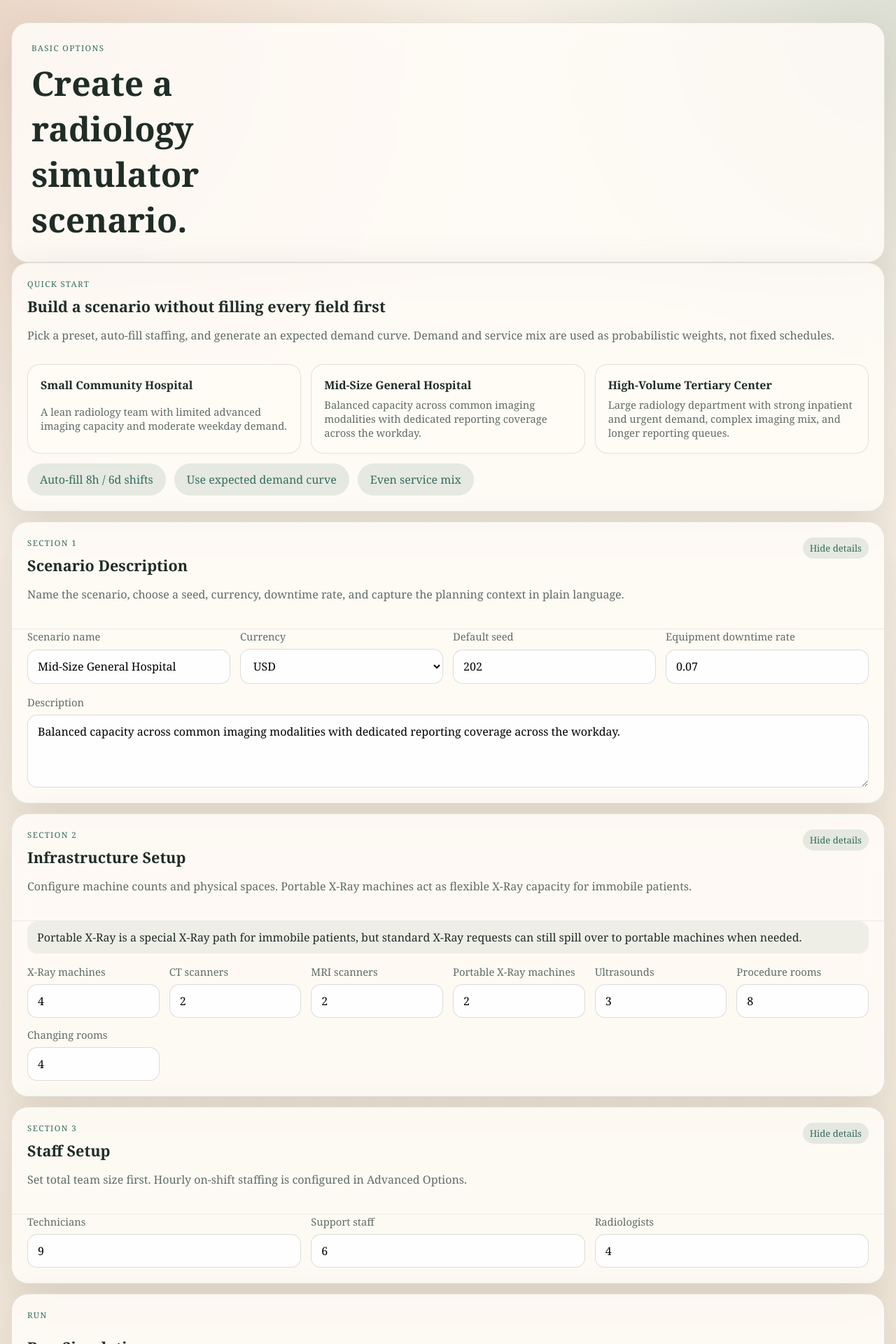
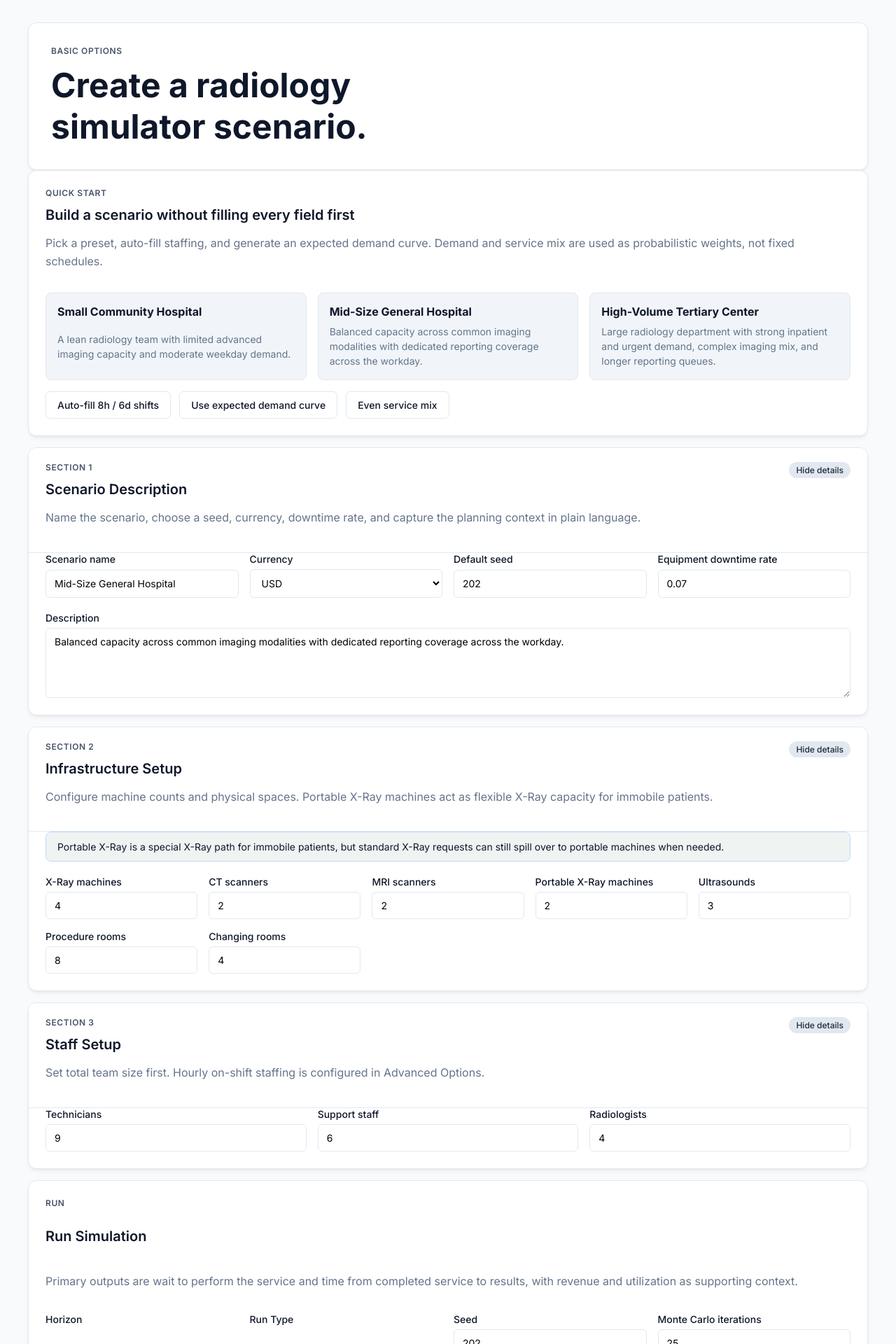
Before and after one commit to SoumilShekdar/radiology-center-sim, a Next.js app: page /scenarios/new in a window 1280 px wide. Shown: the top 1920 px of the page at 70% size. Built offline with nearby package versions, Linux system fonts and the light colour scheme.

Commit message:
update ux to follow a fixed sass style

```diff
--- a/app/globals.css
+++ b/app/globals.css
@@ -1,13 +1,15 @@
 :root {
-  --bg: #f4efe6;
-  --card: rgba(255, 252, 247, 0.86);
-  --card-strong: #fffaf2;
-  --ink: #1f2d26;
-  --muted: #5f6d65;
-  --accent: #b55d38;
-  --accent-2: #356c5c;
-  --line: rgba(31, 45, 38, 0.12);
-  --shadow: 0 18px 60px rgba(56, 39, 23, 0.12);
+  --bg: #f8fafc;
+  --card: #ffffff;
+  --card-strong: #f1f5f9;
+  --ink: #0f172a;
+  --muted: #64748b;
+  --accent: #2563eb;
+  --accent-2: #475569;
+  --line: #e2e8f0;
+  --shadow: 0 4px 6px -1px rgb(0 0 0 / 0.05), 0 2px 4px -2px rgb(0 0 0 / 0.05);
+  --radius: 12px;
+  --radius-sm: 8px;
 }
 
 * {
@@ -15,11 +17,7 @@
 }
 
 html {
-  font-family: Georgia, "Times New Roman", serif;
-  background:
-    radial-gradient(circle at top left, rgba(181, 93, 56, 0.18), transparent 28%),
-    radial-gradient(circle at top right, rgba(53, 108, 92, 0.14), transparent 22%),
-    linear-gradient(180deg, #f8f2e8 0%, #efe5d6 100%);
+  background: var(--bg);
   color: var(--ink);
 }
 
@@ -40,8 +38,23 @@ textarea {
   font: inherit;
 }
 
+/* Spinner */
+.loading-spinner {
+  width: 40px;
+  height: 40px;
+  margin: 0 auto;
+  border: 3px solid var(--line);
+  border-top-color: var(--accent);
+  border-radius: 50%;
+  animation: spin 1s linear infinite;
+}
+
+@keyframes spin {
+  to { transform: rotate(360deg); }
+}
+
 .page-shell {
-  width: min(1400px, calc(100vw - 32px));
+  width: min(1200px, calc(100vw - 32px));
   margin: 0 auto;
   padding: 32px 0 64px;
 }
@@ -61,36 +74,38 @@ textarea {
   background: var(--card);
   border: 1px solid var(--line);
   box-shadow: var(--shadow);
-  backdrop-filter: blur(12px);
-  border-radius: 24px;
+  border-radius: var(--radius);
 }
 
 .hero-card {
-  padding: 28px;
+  padding: 32px;
 }
 
 .panel {
-  padding: 22px;
+  padding: 24px;
 }
 
 .eyebrow {
-  letter-spacing: 0.12em;
+  letter-spacing: 0.05em;
   text-transform: uppercase;
-  font-size: 0.72rem;
+  font-size: 0.75rem;
+  font-weight: 600;
   color: var(--accent-2);
-  margin-bottom: 10px;
+  margin-bottom: 12px;
 }
 
 .hero h1 {
-  font-size: clamp(2.5rem, 5vw, 4.8rem);
-  line-height: 0.94;
-  margin: 0 0 12px;
-  max-width: 10ch;
+  font-size: clamp(2.5rem, 5vw, 4rem);
+  line-height: 1.1;
+  font-weight: 700;
+  margin: 0 0 16px;
+  letter-spacing: -0.02em;
 }
 
 .hero p,
 .muted {
   color: var(--muted);
+  line-height: 1.6;
 }
 
 .grid-2,
@@ -98,7 +113,7 @@ textarea {
 .metric-grid,
 .dashboard-grid {
   display: grid;
-  gap: 18px;
+  gap: 16px;
 }
 
 .grid-2 {
@@ -117,26 +132,29 @@ textarea {
 
 .stack {
   display: grid;
-  gap: 14px;
+  gap: 16px;
 }
 
 .section-title {
-  font-size: 1.35rem;
+  font-size: 1.25rem;
+  font-weight: 600;
   margin: 0 0 8px;
 }
 
 .field-grid {
   display: grid;
   grid-template-columns: repeat(auto-fit, minmax(180px, 1fr));
-  gap: 14px;
+  gap: 16px;
 }
 
 .micro-grid {
   grid-template-columns: repeat(auto-fit, minmax(120px, 1fr));
+  gap: 12px;
 }
 
 .compact-grid {
   grid-template-columns: 140px 1fr 1fr;
+  gap: 12px;
 }
 
 .hours-grid,
@@ -144,7 +162,7 @@ textarea {
 .service-config-grid,
 .preset-grid {
   display: grid;
-  gap: 14px;
+  gap: 16px;
 }
 
 .preset-grid {
@@ -156,27 +174,30 @@ textarea {
   display: grid;
   gap: 8px;
   width: 100%;
-  padding: 18px;
-  border-radius: 18px;
+  padding: 16px;
+  border-radius: var(--radius-sm);
   border: 1px solid var(--line);
-  background: rgba(255, 251, 245, 0.94);
-  box-shadow: none;
+  background: var(--card-strong);
   color: var(--ink);
   cursor: pointer;
+  transition: border-color 150ms ease;
+}
+
+.preset-card:hover {
+  border-color: var(--accent);
 }
 
 .preset-card span {
   color: var(--muted);
-  font-size: 0.92rem;
-  line-height: 1.35;
+  font-size: 0.875rem;
+  line-height: 1.5;
 }
 
 .config-section {
   background: var(--card);
   border: 1px solid var(--line);
   box-shadow: var(--shadow);
-  backdrop-filter: blur(12px);
-  border-radius: 24px;
+  border-radius: var(--radius);
   overflow: hidden;
 }
 
@@ -186,12 +207,19 @@ textarea {
   align-items: flex-start;
   justify-content: space-between;
   gap: 16px;
-  padding: 22px;
+  padding: 20px 24px;
   cursor: pointer;
+  background: var(--card);
 }
 
 .config-summary::-webkit-details-marker {
   display: none;
+}
+
+.config-toggle {
+  font-size: 0.875rem;
+  font-weight: 500;
+  color: var(--accent);
 }
 
 .config-toggle::after {
@@ -203,33 +231,30 @@ textarea {
 }
 
 .config-summary .section-title {
-  margin-bottom: 6px;
+  margin-bottom: 4px;
 }
 
 .section-body {
   display: grid;
-  gap: 16px;
-  padding: 0 22px 22px;
-  border-top: 1px solid rgba(31, 45, 38, 0.08);
+  gap: 20px;
+  padding: 0 24px 24px;
+  border-top: 1px solid var(--line);
+}
+
+.hours-row,
+.rotation-group {
+  padding: 16px;
+  border-radius: var(--radius-sm);
+  background: var(--card-strong);
+  border: 1px solid var(--line);
 }
 
 .hours-row {
   align-items: end;
-  padding: 14px;
-  border-radius: 18px;
-  background: rgba(255, 251, 245, 0.72);
-  border: 1px solid rgba(31, 45, 38, 0.08);
 }
 
 .staff-grid {
   grid-template-columns: repeat(auto-fit, minmax(110px, 1fr));
-}
-
-.rotation-group {
-  padding: 16px;
-  border-radius: 18px;
-  background: rgba(255, 251, 245, 0.68);
-  border: 1px solid rgba(31, 45, 38, 0.08);
 }
 
 .service-config-grid {
@@ -238,38 +263,50 @@ textarea {
 
 .field {
   display: grid;
-  gap: 8px;
+  gap: 6px;
 }
 
 .field label {
-  font-size: 0.92rem;
-  color: var(--muted);
+  font-size: 0.875rem;
+  font-weight: 500;
+  color: var(--ink);
 }
 
 .helper-copy,
 .shift-summary {
   color: var(--muted);
-  font-size: 0.85rem;
+  font-size: 0.875rem;
 }
 
 .shift-summary {
-  padding: 10px 14px;
-  border-radius: 14px;
-  background: rgba(53, 108, 92, 0.08);
+  padding: 12px 16px;
+  border-radius: var(--radius-sm);
+  background: #f1f5f9;
+  color: #334155;
 }
 
 .field input,
 .field textarea,
 .field select {
   width: 100%;
-  border-radius: 14px;
-  border: 1px solid rgba(31, 45, 38, 0.16);
-  background: rgba(255, 255, 255, 0.85);
-  padding: 12px 14px;
+  border-radius: 6px;
+  border: 1px solid var(--line);
+  background: var(--card);
+  padding: 10px 12px;
+  font-size: 0.875rem;
+  transition: border-color 150ms ease, box-shadow 150ms ease;
+}
+
+.field input:focus,
+.field textarea:focus,
+.field select:focus {
+  outline: none;
+  border-color: var(--accent);
+  box-shadow: 0 0 0 2px rgba(37, 99, 235, 0.2);
 }
 
 .field textarea {
-  min-height: 104px;
+  min-height: 100px;
   resize: vertical;
 }
 
@@ -281,63 +318,98 @@ textarea {
 }
 
 .button,
-.secondary-button {
+.secondary-button,
+.danger-button {
   display: inline-flex;
   align-items: center;
   justify-content: center;
-  border-radius: 999px;
-  border: none;
+  border-radius: 6px;
+  border: 1px solid transparent;
   cursor: pointer;
-  padding: 12px 18px;
-  transition: transform 120ms ease, opacity 120ms ease;
+  padding: 10px 16px;
+  font-weight: 500;
+  font-size: 0.875rem;
+  transition: all 150ms ease;
   width: fit-content;
   max-width: 100%;
 }
 
 .button {
-  background: linear-gradient(120deg, var(--accent), #d58e56);
+  background: var(--accent);
   color: white;
 }
 
-.secondary-button {
-  background: rgba(53, 108, 92, 0.12);
-  color: var(--accent-2);
+.button:hover:not(:disabled) {
+  background: #1d4ed8;
 }
 
-.button:hover,
-.secondary-button:hover {
-  transform: translateY(-1px);
+.secondary-button {
+  background: var(--card);
+  border-color: var(--line);
+  color: var(--ink);
+}
+
+.secondary-button:hover:not(:disabled) {
+  background: var(--card-strong);
+}
+
+.danger-button {
+  background: #fee2e2;
+  color: #b91c1c;
+}
+
+.danger-button:hover:not(:disabled) {
+  background: #fecaca;
+}
+
+.button:disabled,
+.secondary-button:disabled,
+.danger-button:disabled {
+  opacity: 0.6;
+  cursor: not-allowed;
 }
 
 .scenario-card {
-  padding: 18px;
-  border-radius: 20px;
+  padding: 20px;
+  border-radius: var(--radius);
   border: 1px solid var(--line);
-  background: rgba(255, 251, 245, 0.92);
+  background: var(--card);
+  box-shadow: var(--shadow);
+  transition: transform 150ms ease, box-shadow 150ms ease;
+}
+
+.scenario-card:hover {
+  transform: translateY(-2px);
+  box-shadow: 0 10px 15px -3px rgb(0 0 0 / 0.1), 0 4px 6px -4px rgb(0 0 0 / 0.1);
 }
 
 .scenario-card h3,
 .metric-card h3,
 .table-card h3 {
   margin-top: 0;
+  font-size: 1.125rem;
+  font-weight: 600;
 }
 
 .metric-card {
-  padding: 18px;
+  padding: 20px;
 }
 
 .metric-value {
   font-size: 2rem;
-  margin: 8px 0;
+  font-weight: 700;
+  margin: 4px 0 8px;
+  letter-spacing: -0.02em;
 }
 
 .tag {
   display: inline-flex;
-  padding: 6px 10px;
-  border-radius: 999px;
-  font-size: 0.82rem;
-  color: var(--accent-2);
-  background: rgba(53, 108, 92, 0.12);
+  padding: 4px 10px;
+  border-radius: 9999px;
+  font-size: 0.75rem;
+  font-weight: 500;
+  color: #1e293b;
+  background: #e2e8f0;
 }
 
 .table-card {
@@ -348,20 +420,31 @@ textarea {
 table {
   width: 100%;
   border-collapse: collapse;
+  font-size: 0.875rem;
+}
+
+th {
+  font-weight: 600;
+  color: var(--muted);
+  border-bottom: 2px solid var(--line);
 }
 
 th,
 td {
   text-align: left;
-  padding: 10px 8px;
+  padding: 12px 16px;
   border-bottom: 1px solid var(--line);
+}
+
+tbody tr:hover {
+  background: var(--card-strong);
 }
 
 .chart {
   width: 100%;
   min-height: 260px;
-  border-radius: 20px;
-  background: rgba(255, 251, 245, 0.8);
+  border-radius: var(--radius);
+  background: var(--card);
   border: 1px solid var(--line);
   padding: 16px;
 }
@@ -372,15 +455,15 @@ td {
   gap: 8px;
   align-items: flex-end;
   min-height: 220px;
-  padding: 18px 16px 12px;
-  border-radius: 20px;
-  background: rgba(255, 251, 245, 0.86);
+  padding: 20px 16px 12px;
+  border-radius: var(--radius);
+  background: var(--card-strong);
   border: 1px solid var(--line);
 }
 
 .demand-bar-group {
   display: grid;
-  gap: 8px;
+  gap: 6px;
   justify-items: center;
 }
 
@@ -397,19 +480,19 @@ td {
 
 .demand-bar-fill {
   width: 100%;
-  border-radius: 14px 14px 6px 6px;
-  background: linear-gradient(180deg, #d58e56 0%, #b55d38 100%);
+  border-radius: 4px;
+  background: var(--accent);
   min-height: 10px;
-  transition: transform 120ms ease, opacity 120ms ease;
+  transition: transform 150ms ease, opacity 150ms ease, background-color 150ms ease;
 }
 
 .demand-bar-button:hover .demand-bar-fill {
-  transform: translateY(-2px);
-  opacity: 0.92;
+  background: #1d4ed8;
 }
 
 .demand-bar-label {
-  font-size: 0.78rem;
+  font-size: 0.75rem;
+  font-weight: 500;
   color: var(--muted);
 }
 
@@ -419,11 +502,12 @@ td {
 }
 
 .empty-state {
-  padding: 28px;
-  border-radius: 24px;
-  border: 1px dashed rgba(31, 45, 38, 0.2);
+  padding: 32px;
+  border-radius: var(--radius);
+  border: 2px dashed var(--line);
   text-align: center;
   color: var(--muted);
+  background: var(--bg);
 }
 
 .inline-form {
@@ -431,10 +515,12 @@ td {
 }
 
 .flash {
-  padding: 12px 14px;
-  border-radius: 14px;
-  background: rgba(181, 93, 56, 0.1);
-  color: #884827;
+  padding: 12px 16px;
+  border-radius: var(--radius-sm);
+  background: #eff6ff;
+  border: 1px solid #bfdbfe;
+  color: #1e3a8a;
+  font-size: 0.875rem;
 }
 
 @media (max-width: 980px) {
@@ -459,12 +545,6 @@ td {
     align-items: flex-start;
   }
 
-  .section-body,
-  .config-summary {
-    padding-left: 16px;
-    padding-right: 16px;
-  }
-
   .service-config-grid,
   .preset-grid {
     grid-template-columns: 1fr;
@@ -473,16 +553,8 @@ td {
 
 @media (max-width: 640px) {
   .page-shell {
-    width: min(100vw - 20px, 1400px);
-    padding-top: 20px;
-  }
-
-  .hero-card,
-  .panel,
-  .config-section,
-  .table-card,
-  .metric-card {
-    border-radius: 18px;
+    width: min(100vw - 32px, 1200px);
+    padding-top: 24px;
   }
 
   .field-grid,
@@ -492,7 +564,8 @@ td {
   }
 
   .button,
-  .secondary-button {
+  .secondary-button,
+  .danger-button {
     width: 100%;
   }
 
--- a/app/layout.tsx
+++ b/app/layout.tsx
@@ -1,5 +1,9 @@
 import type { Metadata } from "next";
+import { Inter } from "next/font/google";
+import { Toaster } from "sonner";
 import "@/app/globals.css";
+
+const inter = Inter({ subsets: ["latin"], display: "swap" });
 
 export const metadata: Metadata = {
   title: "Radiology Department Simulator",
@@ -9,7 +13,10 @@ export const metadata: Metadata = {
 export default function RootLayout({ children }: { children: React.ReactNode }) {
   return (
     <html lang="en">
-      <body>{children}</body>
+      <body className={inter.className}>
+        {children}
+        <Toaster position="top-right" richColors />
+      </body>
     </html>
   );
 }
--- a/components/scenario-editor.tsx
+++ b/components/scenario-editor.tsx
@@ -8,6 +8,7 @@ import { runMonteCarloAction, runSimulationAction, saveScenarioAction } from "@/
 import { SUPPORTED_CURRENCIES } from "@/lib/currency";
 import { DEFAULT_SCENARIO, SAMPLE_SCENARIOS } from "@/lib/sample-scenarios";
 import type { ScenarioInput } from "@/lib/types";
+import { toast } from "sonner";
 
 type Props = {
   initialScenario: ScenarioInput;
@@ -172,15 +173,14 @@ export function ScenarioEditor({ initialScenario, mode, viewMode }: Props) {
   const router = useRouter();
   const [scenario, setScenario] = useState<ScenarioInput>(initialScenario);
   const [isSaving, setIsSaving] = useState(false);
-  const [flash, setFlash] = useState<string | null>(null);
   const [queuedRunId, setQueuedRunId] = useState<string | null>(null);
   const [runSeedManuallyEdited, setRunSeedManuallyEdited] = useState(false);
-  const [activeRunKind, setActiveRunKind] = useState<"seed" | "random" | "montecarlo" | null>(null);
   const [isRunPending, startRunTransition] = useTransition();
   const [runConfig, setRunConfig] = useState({
     horizonDays: 7,
     seed: initialScenario.seedDefault,
-    monteCarloIterations: 25
+    monteCarloIterations: 25,
+    runType: "seed" as "seed" | "montecarlo" | "random"
   });
 
   useEffect(() => {
@@ -263,14 +263,13 @@ export function ScenarioEditor({ initialScenario, mode, viewMode }: Props) {
 
   const submitScenario = async (nextScenario = scenario) => {
     setIsSaving(true);
-    setFlash(null);
     const formData = new FormData();
     formData.set("scenario", JSON.stringify(nextScenario));
 
     try {
       const result = await saveScenarioAction(formData);
       setScenario((current) => ({ ...current, id: result.id }));
-      setFlash("Scenario saved.");
+      toast.success("Scenario saved successfully.");
       if (mode === "create") {
         router.replace(viewMode === "advanced" ? `/scenarios/${result.id}/advanced` : `/scenarios/${result.id}`);
       } else {
@@ -279,7 +278,7 @@ export function ScenarioEditor({ initialScenario, mode, viewMode }: Props) {
       return result.id;
     } catch (error) {
       const message = error instanceof Error ? error.message : "Unable to save scenario.";
-      setFlash(message);
+      toast.error(message);
       return null;
     } finally {
       setIsSaving(false);
@@ -295,44 +294,39 @@ export function ScenarioEditor({ initialScenario, mode, viewMode }: Props) {
     return Math.max(1, Math.floor(Math.random() * 2147483647));
   };
 
-  const saveAndRun = async (seedToUse: number) => {
+  const saveAndRun = async () => {
     const scenarioId = scenario.id ?? (await submitScenario());
     if (!scenarioId) {
       return;
     }
 
-    const formData = new FormData();
-    formData.set("scenarioId", scenarioId);
-    formData.set("horizonDays", String(runConfig.horizonDays));
-    formData.set("seed", String(seedToUse));
-
-    startRunTransition(async () => {
-      const result = await runSimulationAction(formData);
-      setQueuedRunId(result.runId);
-      setFlash("Simulation started in the background.");
-      setActiveRunKind(null);
-      router.refresh();
-    });
-  };
-
-  const saveAndRunMonteCarlo = async (seedToUse: number) => {
-    const scenarioId = scenario.id ?? (await submitScenario());
-    if (!scenarioId) {
-      return;
-    }
+    const seedToUse = runConfig.runType === "random" ? generateRandomSeed() : runConfig.seed;
 
     const formData = new FormData();
     formData.set("scenarioId", scenarioId);
     formData.set("horizonDays", String(runConfig.horizonDays));
     formData.set("seed", String(seedToUse));
-    formData.set("iterations", String(runConfig.monteCarloIterations));
+    if (runConfig.runType === "montecarlo") {
+      formData.set("iterations", String(runConfig.monteCarloIterations));
+    }
 
     startRunTransition(async () => {
-      const result = await runMonteCarloAction(formData);
-      setQueuedRunId(result.runId);
-      setFlash("Monte Carlo run started in the background.");
-      setActiveRunKind(null);
-      router.refresh();
+      try {
+        const result = runConfig.runType === "montecarlo"
+          ? await runMonteCarloAction(formData)
+          : await runSimulationAction(formData);
+
+        setQueuedRunId(result.runId);
+        toast.success(runConfig.runType === "montecarlo" ? "Monte Carlo run started." : "Simulation started.", {
+          action: {
+            label: "View Run",
+            onClick: () => router.push(`/runs/${result.runId}`)
+          }
+        });
+        router.refresh();
+      } catch (error) {
+        toast.error("Failed to start simulation.");
+      }
     });
   };
 
@@ -1346,18 +1340,6 @@ export function ScenarioEditor({ initialScenario, mode, viewMode }: Props) {
 
   return (
     <div className="stack">
-      {flash ? (
-        <div className="flash">
-          <div>{flash}</div>
-          {queuedRunId ? (
-            <div className="button-row" style={{ marginTop: 8 }}>
-              <Link className="secondary-button" href={`/runs/${queuedRunId}`}>
-                Open run status
-              </Link>
-            </div>
-          ) : null}
-        </div>
-      ) : null}
       {viewMode === "basic" ? basicSections : advancedSections}
 
       <section className="panel stack">
@@ -1376,6 +1358,17 @@ export function ScenarioEditor({ initialScenario, mode, viewMode }: Props) {
                   {option === 1 ? "1 day" : `${option} days`}
                 </option>
               ))}
+            </select>
+          </div>
+          <div className="field">
+            <label>Run Type</label>
+            <select
+              value={runConfig.runType}
+              onChange={(event) => setRunConfig((current) => ({ ...current, runType: event.target.value as any }))}
+            >
+              <option value="seed">Standard Seeded Run</option>
+              <option value="montecarlo">Monte Carlo Sweep</option>
+              <option value="random">Random Seed Run</option>
             </select>
           </div>
           <div className="field">
@@ -1409,7 +1402,7 @@ export function ScenarioEditor({ initialScenario, mode, viewMode }: Props) {
             <div className="helper-copy">Runs a seed sweep from the base seed to show percentile bands instead of a single-seed point estimate.</div>
           </div>
         </div>
-        <div className="button-row">
+        <div className="button-row" style={{ marginTop: '16px', paddingTop: '16px', borderTop: '1px solid var(--line)' }}>
           {viewMode === "basic" ? (
             <button type="button" className="secondary-button" disabled={isSaving} onClick={() => void goToAdvanced()}>
               Advanced Options
@@ -1419,49 +1412,24 @@ export function ScenarioEditor({ initialScenario, mode, viewMode }: Props) {
               Basic Options
             </button>
           )}
-          <button type="button" className="button" disabled={isSaving} onClick={() => void submitScenario()}>
-            {mode === "create" ? "Create scenario" : "Save scenario"}
+          <button type="button" className="secondary-button" onClick={() => setScenario(DEFAULT_SCENARIO)}>
+            Reset to default
+          </button>
+          <div style={{ flexGrow: 1 }} />
+          <Link className="secondary-button" href="/">
+            Cancel
+          </Link>
+          <button type="button" className="secondary-button" disabled={isSaving || isRunPending} onClick={() => void submitScenario()}>
+            {isSaving ? "Saving..." : (mode === "create" ? "Create scenario" : "Save scenario")}
           </button>
           <button
             type="button"
-            className="secondary-button"
+            className="button"
             disabled={isSaving || isRunPending}
-            onClick={() => {
-              setActiveRunKind("seed");
-              void saveAndRun(runConfig.seed);
-            }}
+            onClick={() => void saveAndRun()}
           >
-            {isRunPending && activeRunKind === "seed" ? "Queueing Seeded Run..." : "Start Seeded Run"}
+            {isRunPending ? "Queueing Simulation..." : "Save & Run Simulation"}
           </button>
-          <button
-            type="button"
-            className="secondary-button"
-            disabled={isSaving || isRunPending}
-            onClick={() => {
-              setActiveRunKind("montecarlo");
-              void saveAndRunMonteCarlo(runConfig.seed);
-            }}
-          >
-            {isRunPending && activeRunKind === "montecarlo" ? "Queueing Monte Carlo..." : "Start Monte Carlo"}
-          </button>
-          <button
-            type="button"
-            className="secondary-button"
-            disabled={isSaving || isRunPending}
-            onClick={() => {
-              setActiveRunKind("random");
-              const randomSeed = generateRandomSeed();
-              void saveAndRun(randomSeed);
-            }}
-          >
-            {isRunPending && activeRunKind === "random" ? "Queueing Random Run..." : "Start Random Run"}
-          </button>
-          <button type="button" className="secondary-button" onClick={() => setScenario(DEFAULT_SCENARIO)}>
-            Reset to sample baseline
-          </button>
-          <Link className="secondary-button" href="/">
-            Back to scenarios
-          </Link>
         </div>
       </section>
     </div>
--- a/package.json
+++ b/package.json
@@ -22,6 +22,7 @@
     "next": "^15.2.0",
     "react": "^19.0.0",
     "react-dom": "^19.0.0",
+    "sonner": "^2.0.7",
     "zod": "^3.24.2"
   },
   "devDependencies": {
```
Also changed, not shown: app/loading.tsx (added, +8 -0 lines), app/page.tsx (+17 -10 lines), components/action-button.tsx (added, +42 -0 lines), 1 other file (tests, documents, lock files or other folders).
